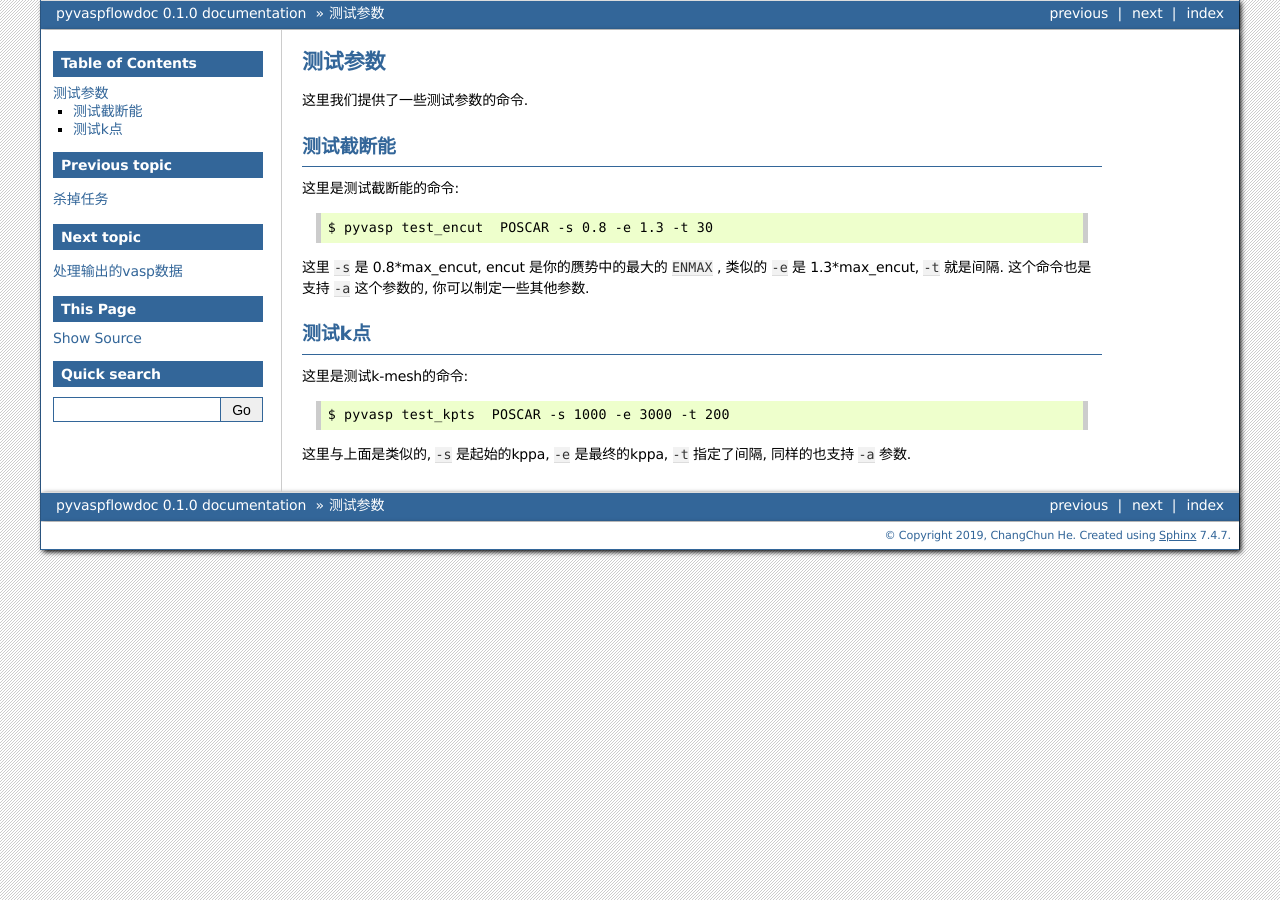
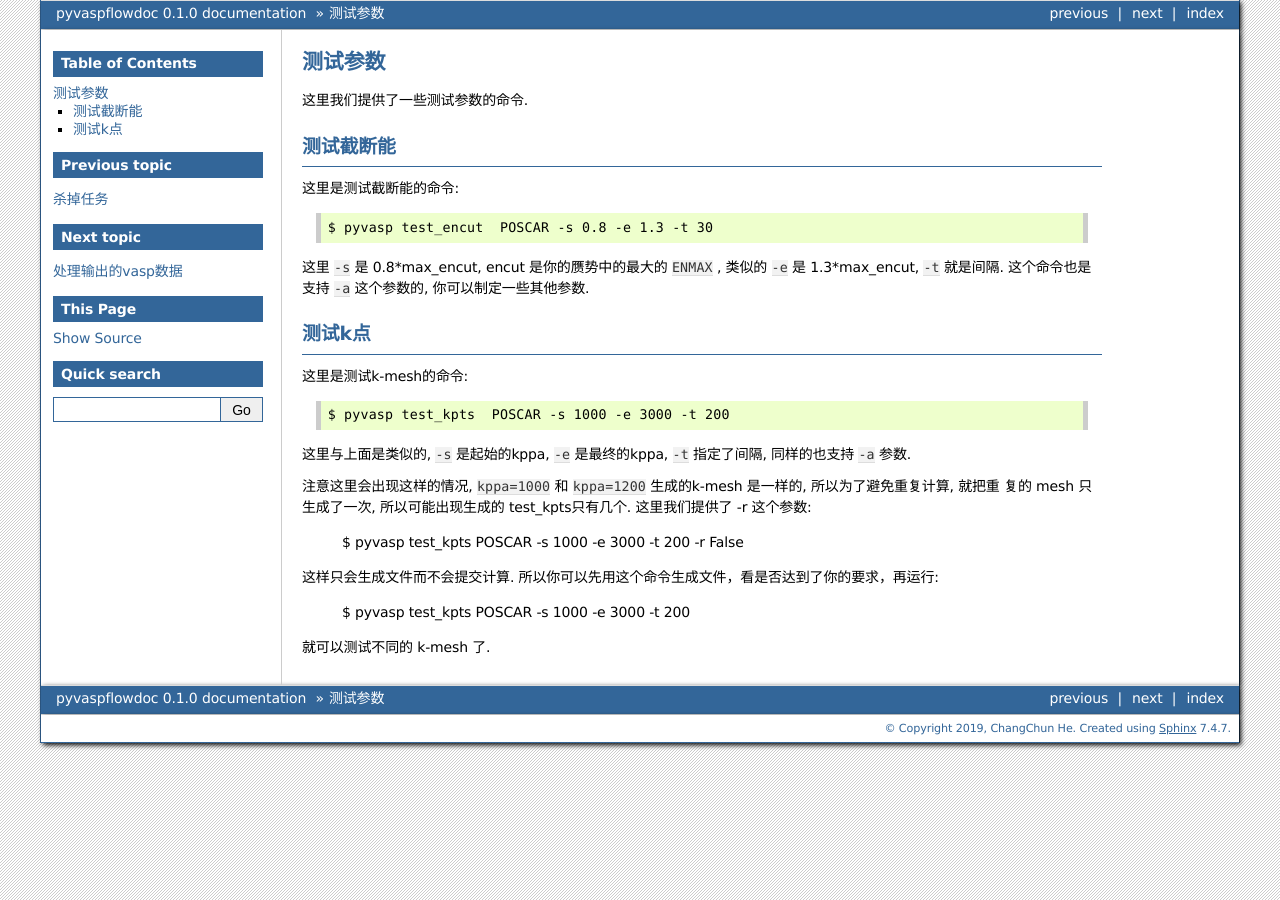
Before and after one commit to ChangChunHe/pyvaspflow, a Sphinx documentation site: the page built from docs/source/test_para.rst, in a window 1280 px wide. Built offline with Sphinx 7.4.7, drawn with Linux system fonts in a browser that asks for light colours.

Commit message:
update docs

```diff
--- a/docs/source/test_para.rst
+++ b/docs/source/test_para.rst
@@ -26,3 +26,14 @@
     $ pyvasp test_kpts  POSCAR -s 1000 -e 3000 -t 200
 
 这里与上面是类似的, ``-s`` 是起始的kppa, ``-e`` 是最终的kppa, ``-t`` 指定了间隔, 同样的也支持 ``-a`` 参数.
+
+注意这里会出现这样的情况, ``kppa=1000`` 和 ``kppa=1200`` 生成的k-mesh 是一样的, 所以为了避免重复计算, 就把重
+复的 mesh 只生成了一次, 所以可能出现生成的 test_kpts只有几个. 这里我们提供了 -r 这个参数:
+
+    $ pyvasp test_kpts  POSCAR -s 1000 -e 3000 -t 200 -r False
+
+这样只会生成文件而不会提交计算. 所以你可以先用这个命令生成文件，看是否达到了你的要求，再运行:
+
+    $ pyvasp test_kpts  POSCAR -s 1000 -e 3000 -t 200
+
+就可以测试不同的 k-mesh 了.
```
